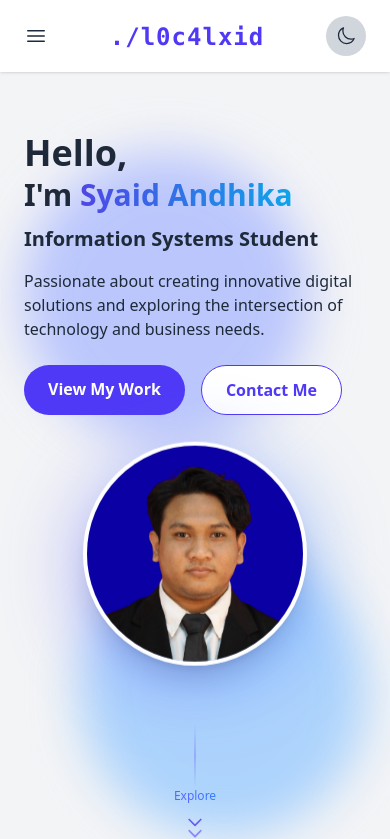
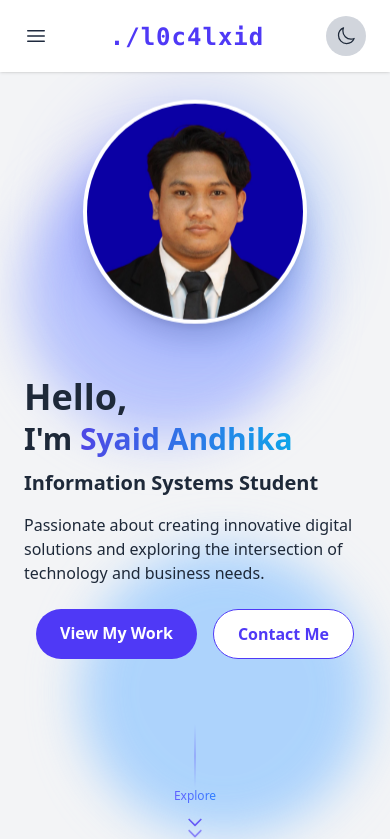
Before and after one commit to l0c4lxid/my-profile, a Next.js app: page / in a window 390 px wide. Shown: the top 839 px of the page. Built offline with nearby package versions, Linux system fonts and the light colour scheme.

Commit message:
add tengah hero

```diff
--- a/src/app/components/Hero.tsx
+++ b/src/app/components/Hero.tsx
@@ -21,8 +21,25 @@ export default function Hero({ darkMode }: HeroProps) {
       {/* Content container */}
       <div className="container mx-auto px-6 relative z-10 -mt-20 sm:mt-4 pb-24 sm:pb-28">
         <div className="flex flex-col md:flex-row items-center">
+          {/* Right column - Profile image (Now above text on mobile) */}
+          <div className="md:w-1/2 flex justify-center mb-10 md:mb-0 order-1 md:order-2">
+            <div className="relative w-56 h-56 sm:w-72 sm:h-72 md:w-80 md:h-80 lg:w-96 lg:h-96">
+              <div className="absolute inset-0 bg-gradient-to-r from-indigo-500 to-blue-500 rounded-full blur-2xl opacity-50 animate-pulse-slow"></div>
+              <div className="relative w-full h-full rounded-full overflow-hidden border-4 border-white shadow-xl animate-float">
+                <Image
+                  src="/profile.jpg"
+                  alt="Syaid Andhika"
+                  fill
+                  sizes="(max-width: 768px) 100vw, 50vw"
+                  style={{ objectFit: "cover" }}
+                  priority
+                />
+              </div>
+            </div>
+          </div>
+
           {/* Left column - Text content */}
-          <div className="md:w-1/2 mb-10 md:mb-0">
+          <div className="md:w-1/2 mb-10 md:mb-0 order-2 md:order-1">
             <h1 className="text-4xl md:text-5xl lg:text-6xl font-bold mb-1 sm:mb-2">
               Hello,
             </h1>
@@ -36,30 +53,13 @@ export default function Hero({ darkMode }: HeroProps) {
               Passionate about creating innovative digital solutions and
               exploring the intersection of technology and business needs.
             </p>
-            <div className="flex space-x-4">
+            <div className="flex justify-center space-x-4">
               <a href="#projects" className="btn-primary">
                 View My Work
               </a>
               <a href="#contact" className="btn-secondary">
                 Contact Me
               </a>
-            </div>
-          </div>
-
-          {/* Right column - Profile image */}
-          <div className="md:w-1/2 flex justify-center">
-            <div className="relative w-56 h-56 sm:w-72 sm:h-72 md:w-80 md:h-80 lg:w-96 lg:h-96">
-              <div className="absolute inset-0 bg-gradient-to-r from-indigo-500 to-blue-500 rounded-full blur-2xl opacity-50 animate-pulse-slow"></div>
-              <div className="relative w-full h-full rounded-full overflow-hidden border-4 border-white shadow-xl animate-float">
-                <Image
-                  src="/profile.jpg"
-                  alt="Syaid Andhika"
-                  fill
-                  sizes="(max-width: 768px) 100vw, 50vw"
-                  style={{ objectFit: "cover" }}
-                  priority
-                />
-              </div>
             </div>
           </div>
         </div>
```
